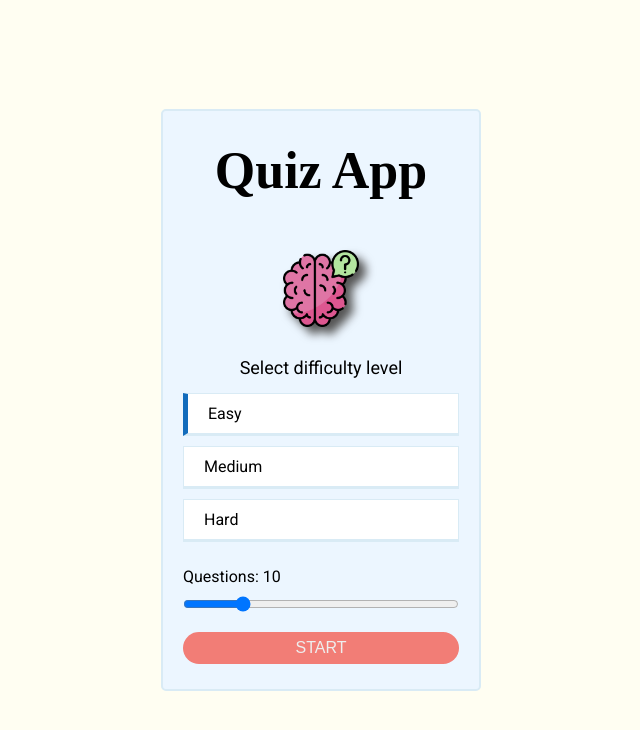
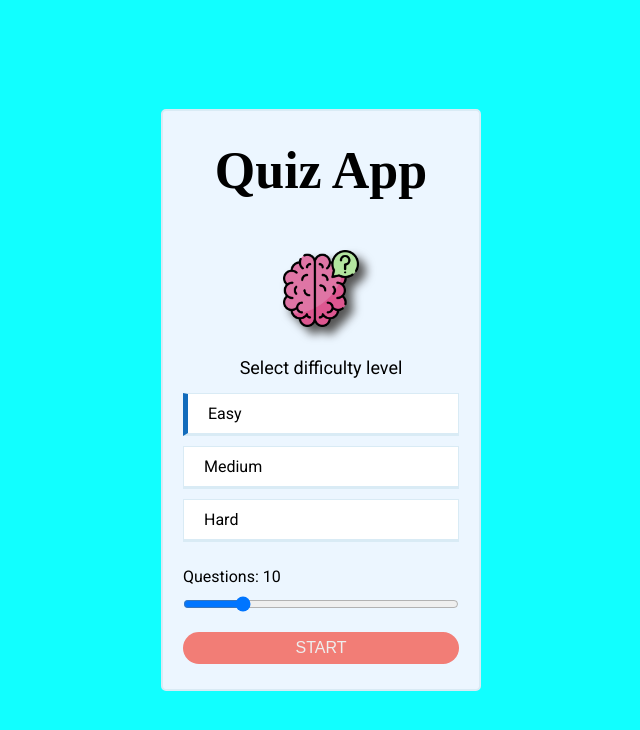
Before and after one commit to maciejfec2i/quiz-app, a React (Vite) app: page / in a window 1280 px wide. Shown: the top 730 px of the page, without its empty margins (319-959 px from the left). Built offline with nearby package versions, Linux system fonts and the light colour scheme; a web font is replaced by a local one.

Commit message:
feat: change bg colour

```diff
--- a/src/App.css
+++ b/src/App.css
@@ -11,7 +11,7 @@ html {
 }
 
 body {
-  background: #fffef2;
+  background: #11ffff;
   font-size: 1.6rem;
   font-family: "Roboto", sans-serif;
 }
```
